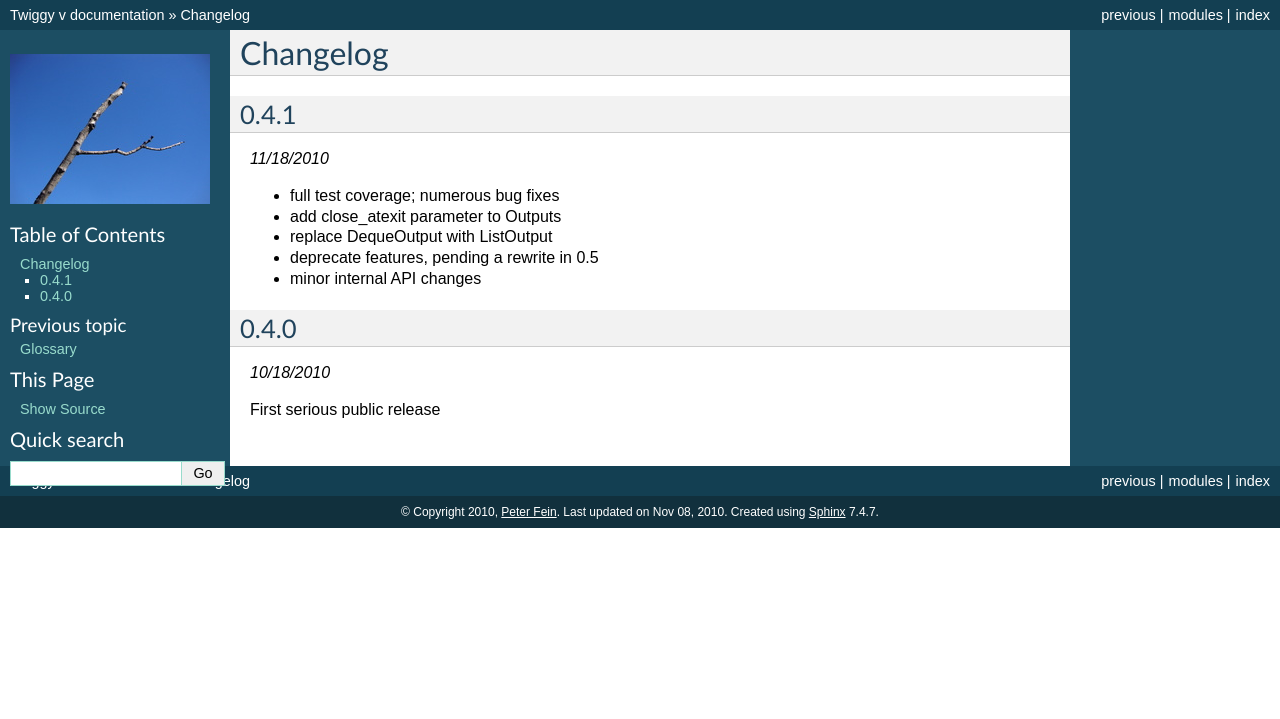
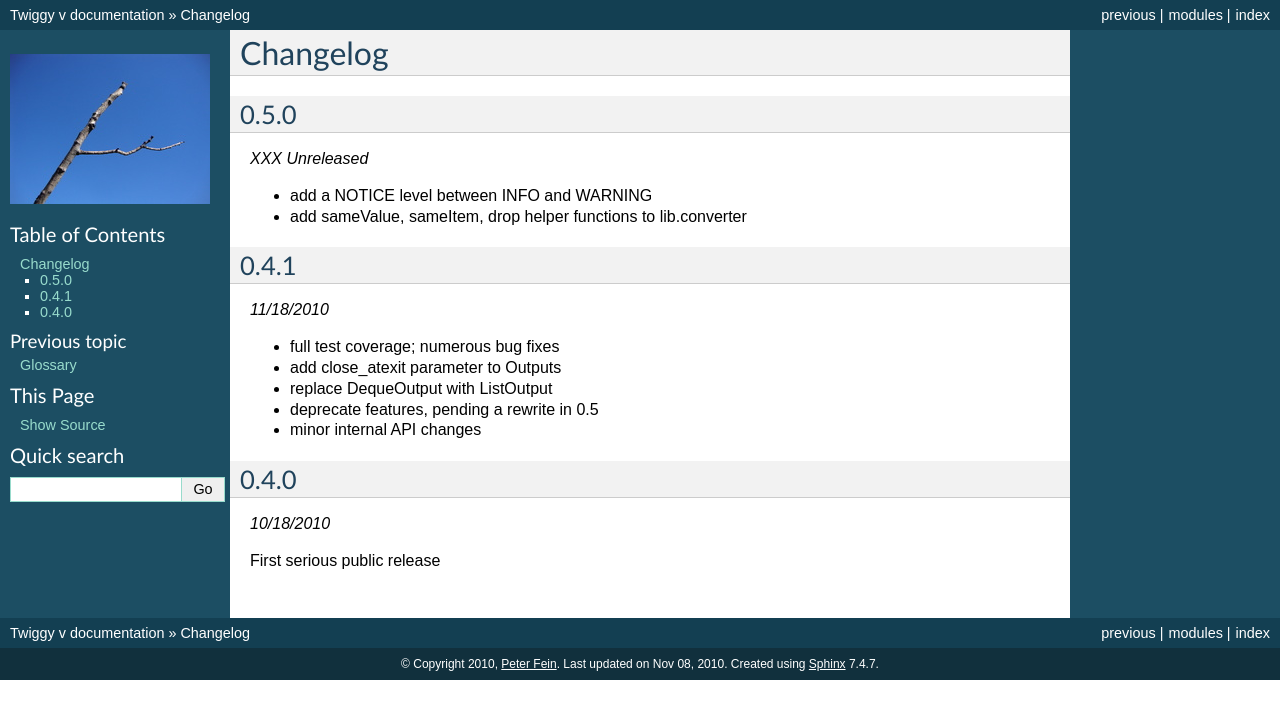
Before and after one commit to wearpants/twiggy, a Sphinx documentation site: the page built from doc/changelog.rst, in a window 1280 px wide. Shown: the top 719 px of the page. Built offline with Sphinx 7.4.7, drawn with Linux system fonts in a browser that asks for light colours.

Commit message:
minor doc updates

```diff
--- a/doc/api.rst
+++ b/doc/api.rst
@@ -189,6 +189,9 @@ Converter
 .. autofunction:: sameItem
 
 .. autofunction:: drop
+
+.. versionadded:: 0.5.0
+    Add `sameValue`, `sameItem`, `drop`.
 
 .. class:: ConversionTable(seq)
 
--- a/doc/changelog.rst
+++ b/doc/changelog.rst
@@ -1,6 +1,14 @@
 ###############################
 Changelog
 ###############################
+
+******************************
+0.5.0
+******************************
+*XXX Unreleased*
+
+- add a NOTICE level between INFO and WARNING
+- add sameValue, sameItem, drop helper functions to lib.converter
 
 ******************************
 0.4.1
```
